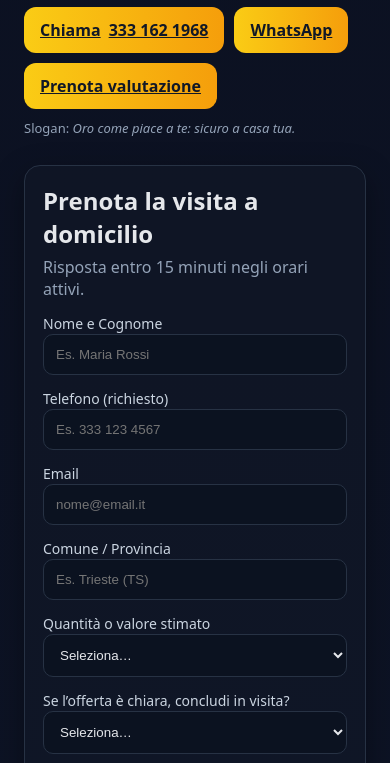
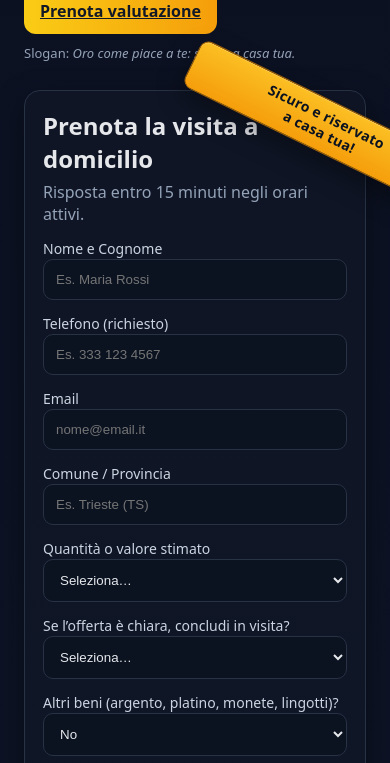
Before and after one commit to lumens68/goldathome-site, a plain HTML site: page index.html in a window 390 px wide. Shown: the part 664-1427 px from the top of the page. Drawn offline with Linux system fonts and the light colour scheme.

Commit message:
Update index.html

```diff
--- a/index.html
+++ b/index.html
@@ -38,32 +38,49 @@
     .legal{font-size:12px;color:#94a3b8}
     .logos{display:flex;gap:10px;flex-wrap:wrap}
     .logos span{border:1px dashed #334155;border-radius:999px;padding:6px 10px;font-size:12px;color:#cbd5e1;background:#0b1220}
-    .ribbon{position:relative;overflow:visible;border-radius:16px}
-
-.ribbon {
-  position: relative;
-  overflow: visible;
-  border-radius: 16px;
-}
+    .ribbon{position:relative;overflow:hidden;border-radius:16px}
+    .ribbon:before{content:"Sicuro a casa tua";position:absolute;top:14px;right:-48px;transform:rotate(35deg);background:#f59e0b;color:#111827;padding:6px 60px;font-weight:800;box-shadow:0 6px 16px rgba(0,0,0,.25)}
     @media (max-width:900px){.hero{grid-template-columns:1fr}.row{grid-template-columns:1fr}.grid{grid-template-columns:1fr}}
 
+/* === Ribbon v3 (clean diagonal corner) === */
+.ribbon{position:relative;overflow:visible;border-radius:16px}
+.ribbon:before{
+  content:"Sicuro e riservato\A a casa tua!";
+  white-space:pre;
+  position:absolute;
+  top:10px; right:-80px;
+  transform:rotate(24deg);
+  display:block;
+  background:linear-gradient(180deg,#fbbf24,#f59e0b);
+  color:#0b1220;
+  padding:14px 110px;
+  font-weight:800;
+  font-size:17px;
+  line-height:1.2;
+  text-align:center;
+  letter-spacing:.3px;
+  border:1px solid #a16207;
+  border-radius:10px;
+  box-shadow:0 10px 24px rgba(0,0,0,.35), inset 0 1px 0 rgba(255,255,255,.25);
+  z-index:5;
+  pointer-events:none;
+}
 @media (max-width:900px){
-
-.ribbon {
-  position: relative;
-  overflow: visible;
-  border-radius: 16px;
+  .ribbon:before{
+    top:8px; right:-96px;
+    transform:rotate(26deg);
+    font-size:15px;
+    padding:10px 92px;
+  }
 }
+@media (max-width:560px){
+  .ribbon:before{
+    font-size:14px;
+    padding:8px 80px;
+    right:-102px;
+  }
 }
 
-.site-header{
-  position:sticky; top:0; z-index:50;
-  background:rgba(11,18,32,.85);
-  backdrop-filter:saturate(180%) blur(6px);
-  border-bottom:1px solid #273244;
-}
-.site-title{font-weight:800;font-size:18px;letter-spacing:.4px;color:#e2e8f0}
-@media (min-width:900px){ .site-title{font-size:20px} }
 </style>
   <!-- GTM/GA4 placeholders: sostituisci con i tuoi snippet
   <script>window.dataLayer = window.dataLayer || [];</script>
@@ -160,13 +177,7 @@
     });
   </script>
 </head>
-\1
-<header class="site-header">
-  <div class="container" style="display:flex;align-items:center;gap:12px;padding:14px 24px">
-    <div class="site-title">GoldAtHome</div>
-  </div>
-</header>
-
+<body>
   <header class="container" role="banner">
     <div class="badge" aria-label="Identità e conformità">
       <span id="legalName">SandrOro Srl</span>
```
